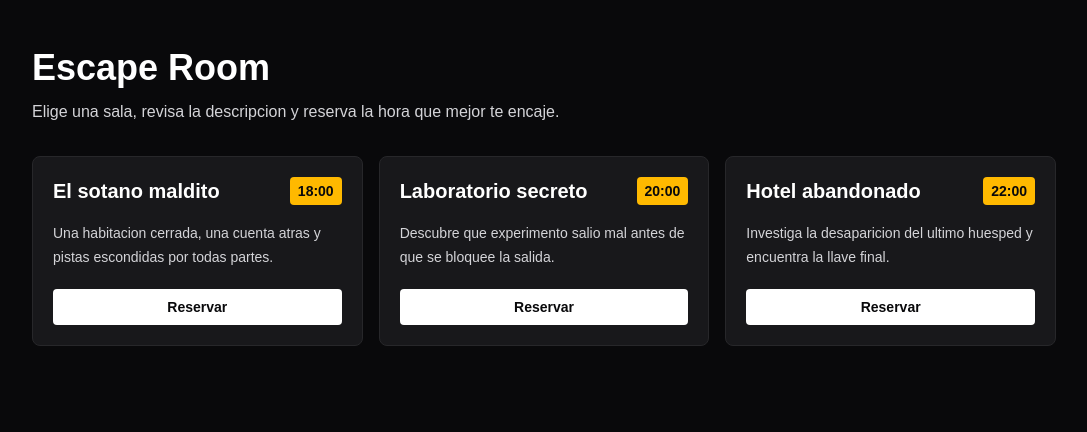
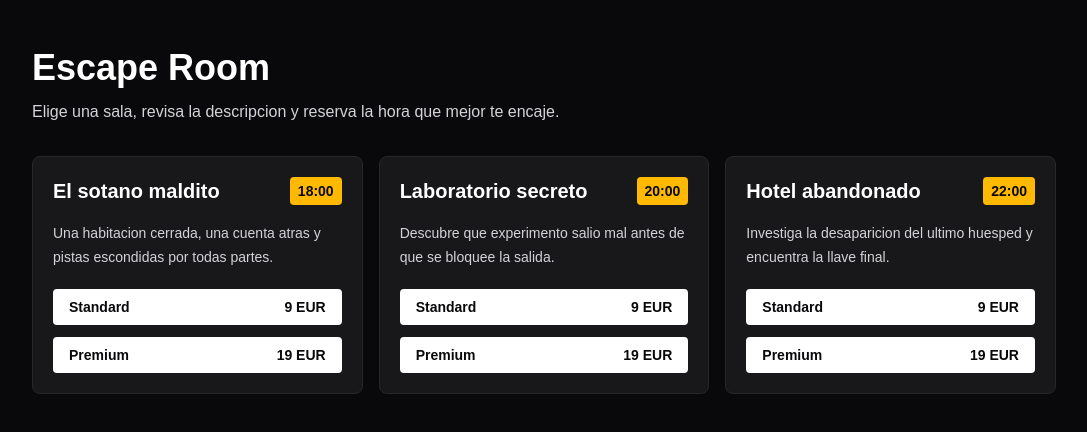
Before and after one commit to kali10-cell/susana2, a Next.js app: page / in a window 1280 px wide. Shown: the top 432 px of the page, without its empty margins (96-1183 px from the left). Built offline with nearby package versions, Linux system fonts and the light colour scheme.

Commit message:
Match Stripe exercise flow

```diff
--- a/app/api/checkout/route.js
+++ b/app/api/checkout/route.js
@@ -1,5 +1,5 @@
 export async function POST(request) {
-  if (!process.env.STRIPE_SECRET_KEY || !process.env.STRIPE_PRICE_ID) {
+  if (!process.env.STRIPE_SECRET_KEY) {
     return Response.json(
       { error: "Faltan variables de entorno de Stripe." },
       { status: 500 }
@@ -7,15 +7,30 @@ export async function POST(request) {
   }
 
   const formData = await request.formData();
-  const nombre = formData.get("nombre");
+  const sala = formData.get("sala") || "Escape Room";
+  const plan = formData.get("plan") || "standard";
+  const precios = {
+    standard: process.env.STRIPE_STANDARD_PRICE_ID || process.env.STRIPE_PRICE_ID,
+    premium: process.env.STRIPE_PREMIUM_PRICE_ID || process.env.STRIPE_PRICE_ID,
+  };
+  const priceId = precios[plan];
+
+  if (!priceId) {
+    return Response.json(
+      { error: `Falta el precio de Stripe para el plan ${plan}.` },
+      { status: 500 }
+    );
+  }
+
   const origin = request.headers.get("origin") || "http://localhost:3000";
   const params = new URLSearchParams({
     mode: "payment",
-    "line_items[0][price]": process.env.STRIPE_PRICE_ID,
+    "line_items[0][price]": priceId,
     "line_items[0][quantity]": "1",
     success_url: `${origin}/?pago=ok`,
     cancel_url: `${origin}/?pago=cancelado`,
-    "metadata[sala]": nombre || "Escape Room",
+    "metadata[sala]": sala,
+    "metadata[plan]": plan,
   });
 
   const response = await fetch("https://api.stripe.com/v1/checkout/sessions", {
--- a/app/page.jsx
+++ b/app/page.jsx
@@ -2,18 +2,21 @@ import RoomCard from "@/components/RoomCard";
 
 const salas = [
   {
+    id: "sotano",
     nombre: "El sotano maldito",
     descripcion:
       "Una habitacion cerrada, una cuenta atras y pistas escondidas por todas partes.",
     hora: "18:00",
   },
   {
+    id: "laboratorio",
     nombre: "Laboratorio secreto",
     descripcion:
       "Descubre que experimento salio mal antes de que se bloquee la salida.",
     hora: "20:00",
   },
   {
+    id: "hotel",
     nombre: "Hotel abandonado",
     descripcion:
       "Investiga la desaparicion del ultimo huesped y encuentra la llave final.",
@@ -33,7 +36,7 @@ export default function HomePage() {
 
         <div className="mt-8 grid gap-4 sm:grid-cols-2 lg:grid-cols-3">
           {salas.map((sala) => (
-            <RoomCard key={sala.nombre} sala={sala} />
+            <RoomCard key={sala.id} sala={sala} />
           ))}
         </div>
       </section>
--- a/components/RoomCard.jsx
+++ b/components/RoomCard.jsx
@@ -1,3 +1,16 @@
+const planes = [
+  {
+    id: "standard",
+    nombre: "Standard",
+    precio: "9 EUR",
+  },
+  {
+    id: "premium",
+    nombre: "Premium",
+    precio: "19 EUR",
+  },
+];
+
 export default function RoomCard({ sala }) {
   return (
     <article className="rounded-lg border border-zinc-800 bg-zinc-900 p-5">
@@ -10,15 +23,22 @@ export default function RoomCard({ sala }) {
       <p className="mt-4 text-sm leading-6 text-zinc-300">
         {sala.descripcion}
       </p>
-      <form action="/api/checkout" method="post">
-        <input type="hidden" name="nombre" value={sala.nombre} />
-        <button
-          type="submit"
-          className="mt-5 w-full rounded bg-white px-4 py-2 text-sm font-bold text-zinc-950 transition hover:bg-amber-300"
-        >
-          Reservar
-        </button>
-      </form>
+
+      <div className="mt-5 space-y-3">
+        {planes.map((plan) => (
+          <form key={plan.id} action="/api/checkout" method="post">
+            <input type="hidden" name="sala" value={sala.nombre} />
+            <input type="hidden" name="plan" value={plan.id} />
+            <button
+              type="submit"
+              className="flex w-full items-center justify-between rounded bg-white px-4 py-2 text-sm font-bold text-zinc-950 transition hover:bg-amber-300"
+            >
+              <span>{plan.nombre}</span>
+              <span>{plan.precio}</span>
+            </button>
+          </form>
+        ))}
+      </div>
     </article>
   );
 }
```
